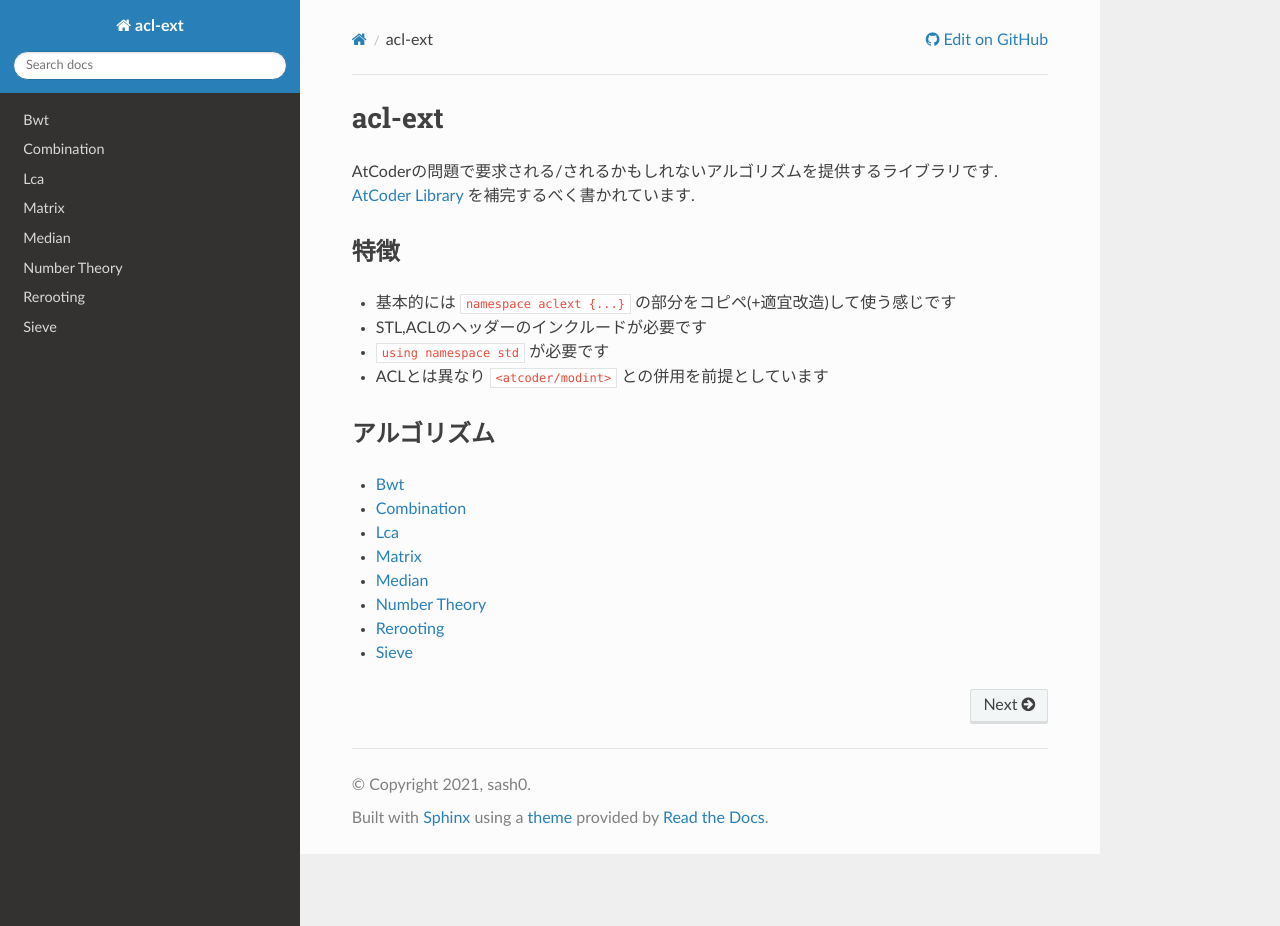
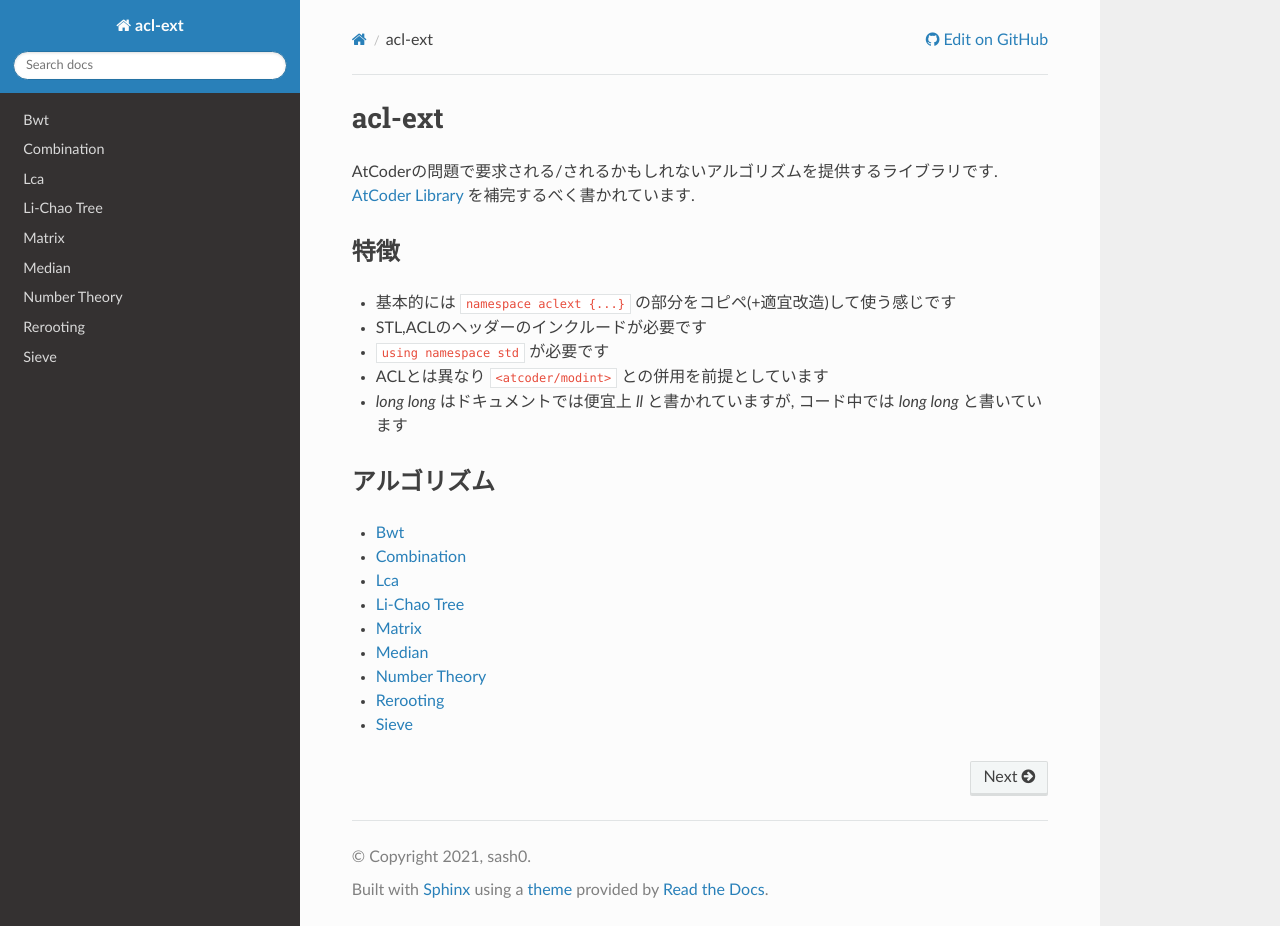
Before and after one commit to prfss/aclib-cpp, a Sphinx documentation site: the page built from doc/index.rst, in a window 1280 px wide and 926 px high. Built offline with Sphinx 7.4.7 and the Read the Docs theme 2.0.0, drawn with Linux system fonts in a browser that asks for light colours.

Commit message:
Update index.rst

```diff
--- a/doc/index.rst
+++ b/doc/index.rst
@@ -8,6 +8,7 @@ AtCoderの問題で要求される/されるかもしれないアルゴリズム
 - STL,ACLのヘッダーのインクルードが必要です
 - ``using namespace std`` が必要です
 - ACLとは異なり ``<atcoder/modint>`` との併用を前提としています
+- `long long` はドキュメントでは便宜上 `ll` と書かれていますが, コード中では `long long` と書いています
 
 アルゴリズム
 *************
@@ -17,6 +18,7 @@ AtCoderの問題で要求される/されるかもしれないアルゴリズム
    bwt
    combination
    lca
+   li_chao_tree
    matrix
    median
    number_theory
```
